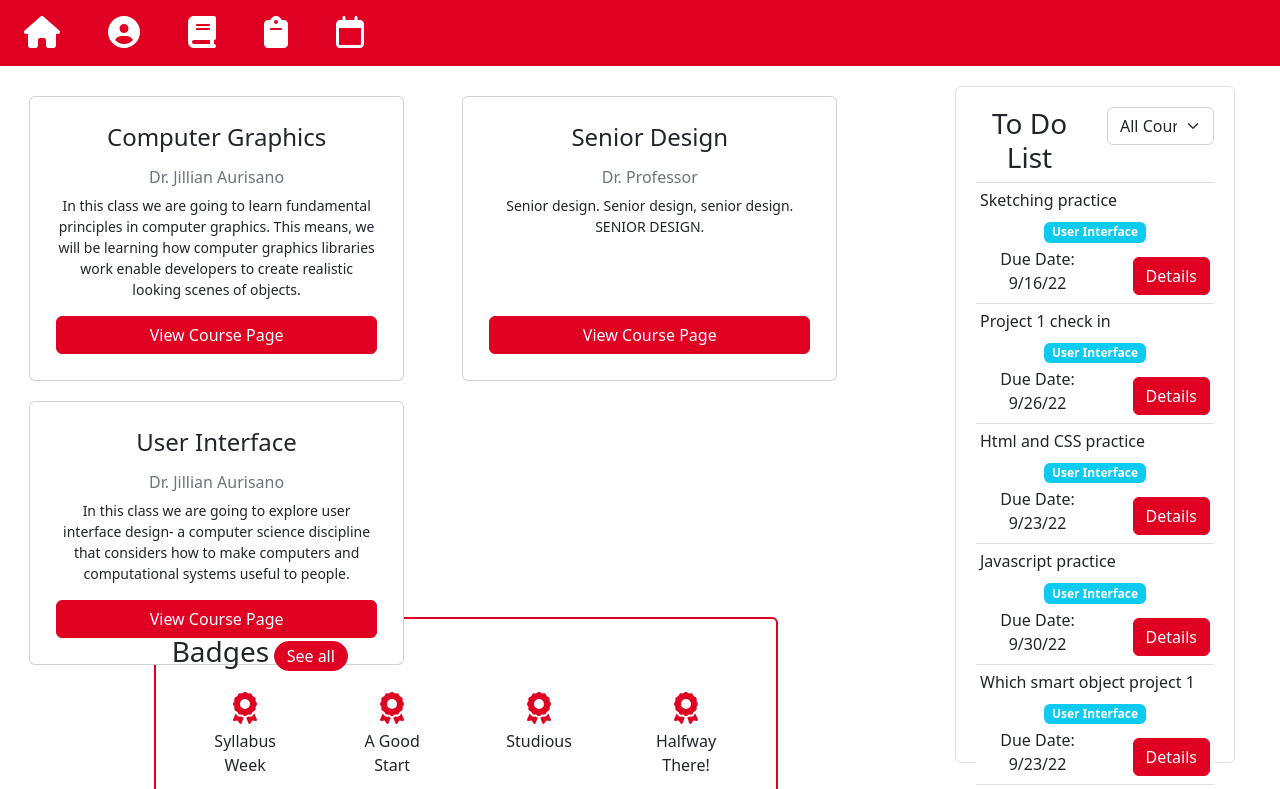
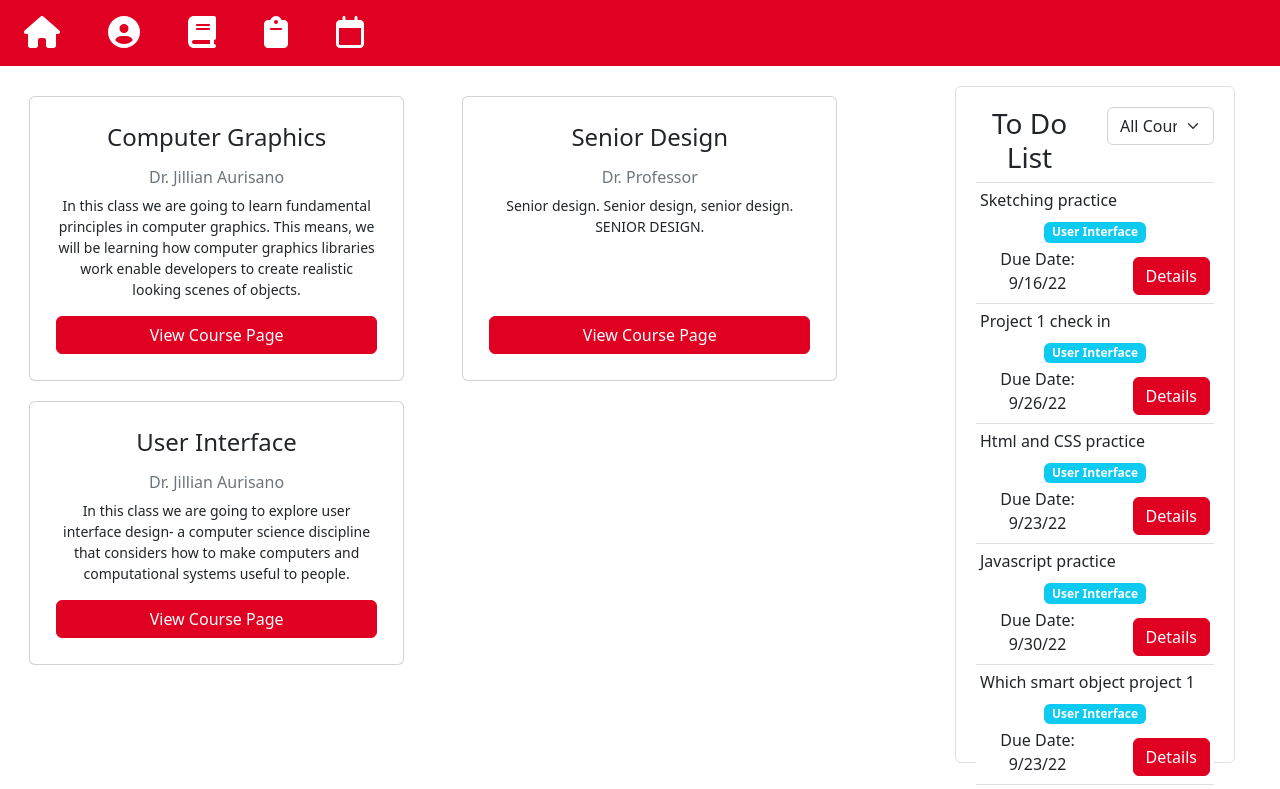
Before and after one commit to cconn10/CS5167Project2, a React (Create React App) app: page / in a window 1280 px wide. Shown: the top 789 px of the page. Built offline with nearby package versions, Linux system fonts and the light colour scheme; the HTML template or start-up script is replaced by a standard one.

Commit message:
Fix look on laptop

```diff
--- a/src/components/Home/HomePage.css
+++ b/src/components/Home/HomePage.css
@@ -18,7 +18,7 @@
     width: 96%;
     height: 100%;
     grid-column: start / line4;
-    grid-row: line3 / end ;
+    grid-row: line4 / end ;
 }
 
 .toDoList{
```
